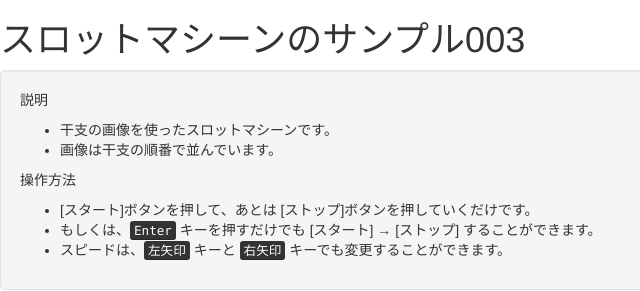
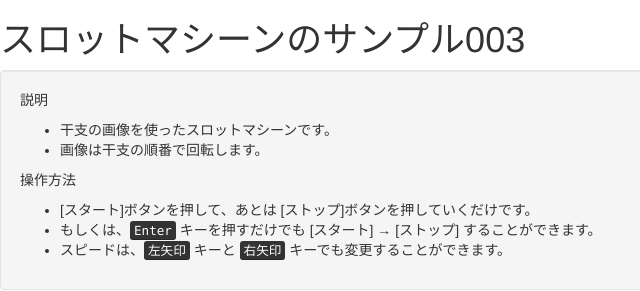
Before and after one commit to laboradian/slot-machine-sample003, a website built with webpack: page src/index.html in a window 1280 px wide. Shown: the top 291 px of the page, 0-640 px from the left. Built offline with nearby package versions, Linux system fonts and the light colour scheme.

Commit message:
Improve the description on index.html

```diff
--- a/src/index.html
+++ b/src/index.html
@@ -20,7 +20,7 @@
     <p>説明</p>
     <ul>
       <li>干支の画像を使ったスロットマシーンです。</li>
-      <li>画像は干支の順番で並んでいます。</li>
+      <li>画像は干支の順番で回転します。</li>
     </ul>
 
     <p>操作方法</p>
```
Also changed, not shown: dist/index.html.
